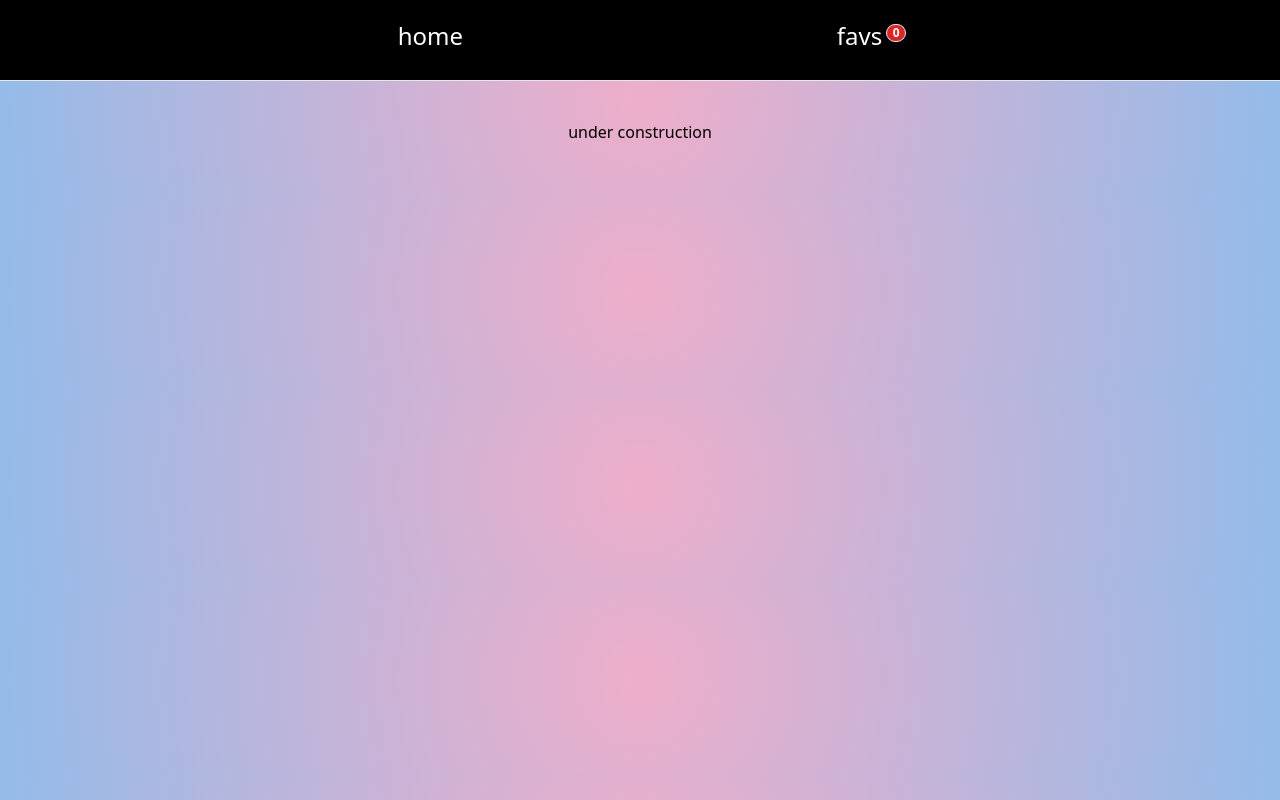
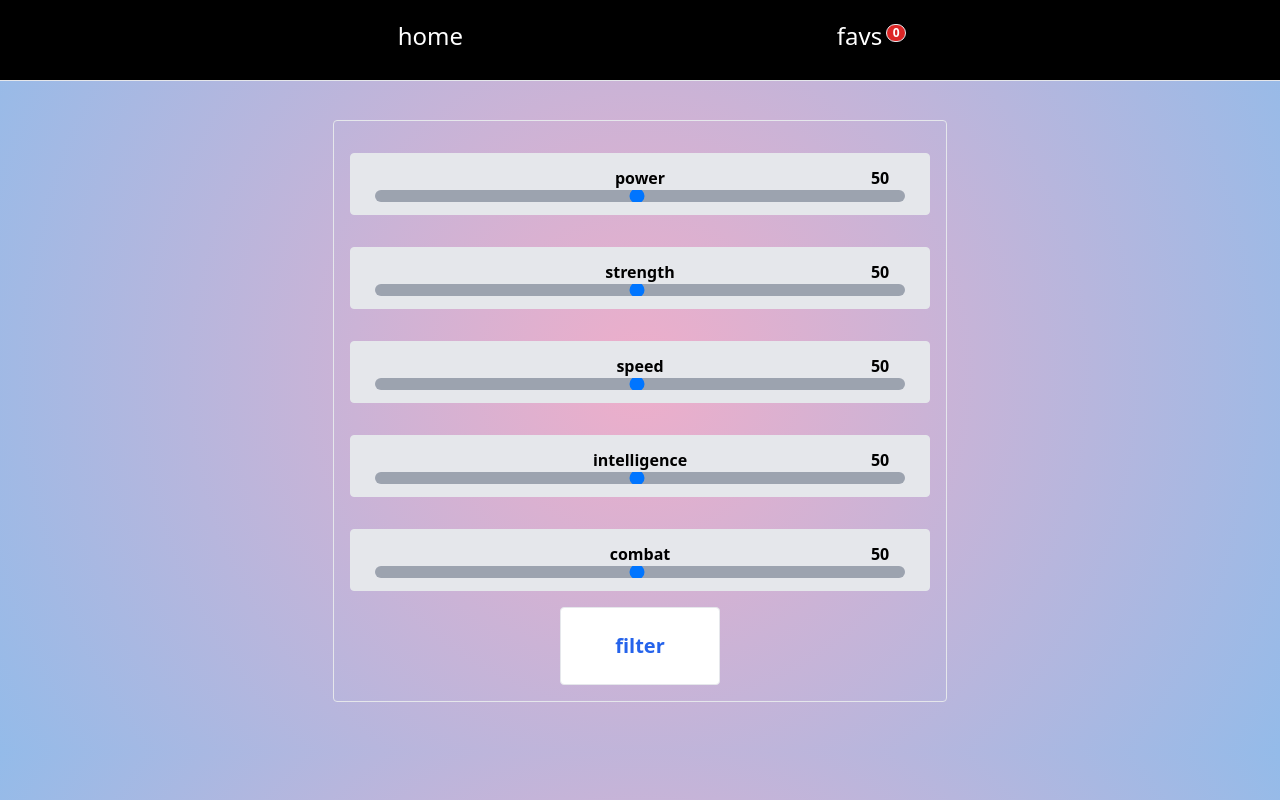
Before and after one commit to stefanm3000/superhero-mobx-tailwind-app, a React (Create React App) app: page /filter in a window 1280 px wide. Built offline with nearby package versions, Linux system fonts and the light colour scheme.

Commit message:
add range inputs

```diff
--- a/src/App.js
+++ b/src/App.js
@@ -7,6 +7,7 @@ import Favs from "./components/favs";
 import Alphabet from "./components/letter-select";
 import Landing from "./components/landing-page";
 import FilterHeroes from "./components/filter-heroes";
+import Filtered from "./components/filtered-page";
 
 import "./App.css";
 
@@ -20,6 +21,7 @@ function App() {
             <Route exact path="/" component={Landing} />
             <Route path="/alphabet" component={Alphabet} />
             <Route path="/filter" component={FilterHeroes} />
+            <Route path="/filtered" component={Filtered} />
             <Route path="/superhero/:id" component={Details} />
             <Route path="/favs" component={Favs} />
             <Route path="/starts-with/:letter" component={HeroesGrid} />
--- a/src/components/filter-heroes/index.jsx
+++ b/src/components/filter-heroes/index.jsx
@@ -1,9 +1,49 @@
-import React from "react";
+import { useState } from "react";
+import { Link } from "react-router-dom";
 
 const FilterHeroes = () => {
+  const StatInput = ({ stat }) => {
+    const [num, setNum] = useState(50);
+
+    const handleChange = (e) => {
+      setNum(e.target.value);
+    };
+
+    return (
+      <div className="flex flex-col border rounded p-3 px-6 my-4 bg-gray-200 relative">
+        <label htmlFor={`${stat}`} className="font-semibold">
+          {stat}
+        </label>
+        <input
+          id={`${stat}Id`}
+          type="range"
+          className="rounded-lg overflow-hidden appearance-none bg-gray-400 h-3 w-128 outline-none"
+          min="1"
+          max="100"
+          step="1"
+          onChange={handleChange}
+        ></input>
+        <div className="absolute right-4 top-0 font-semibold rounded-full py-3 px-6">
+          {num}
+        </div>
+      </div>
+    );
+  };
   return (
     <div>
-      <h1>under construction</h1>
+      <div className="flex m-auto flex-col w-4/5 border rounded p-4 transparent">
+        <StatInput stat="power" />
+        <StatInput stat="strength" />
+        <StatInput stat="speed" />
+        <StatInput stat="intelligence" />
+        <StatInput stat="combat" />
+        <Link
+          to="/filtered"
+          className="m-auto font-bold text-xl border rounded p-6 w-40 bg-white text-blue-600"
+        >
+          filter
+        </Link>
+      </div>
     </div>
   );
 };
--- a/src/components/filtered-page/index.jsx
+++ b/src/components/filtered-page/index.jsx
@@ -1,6 +1,6 @@
 import React from "react";
 
-const FilteredPage = () => {
+const Filtered = ({power, strength, intelligence, speed, combat}) => {
   return (
     <div>
       <h1>under construction</h1>
@@ -8,4 +8,4 @@ const FilteredPage = () => {
   );
 };
 
-export default FilteredPage;
+export default Filtered;
--- a/src/components/stats-graph/index.jsx
+++ b/src/components/stats-graph/index.jsx
@@ -6,7 +6,7 @@ const Graph = ({ stat, heroes, skill }) => {
   return (
     <>
       <li className="z-30 bg-gradient-to-r from-red-400 to-green-400 h-2 relative w-full rounded p-4 my-2">
-        <span className="font-semibold absolute z-40 bottom-1 text-gray-600">
+        <span className="font-semibold absolute z-40 bottom-1 text-gray-800">
           {skill}
         </span>
         <span className="absolute right-0 font-semibold z-40 bottom-1 right-3 text-gray-700">
```
